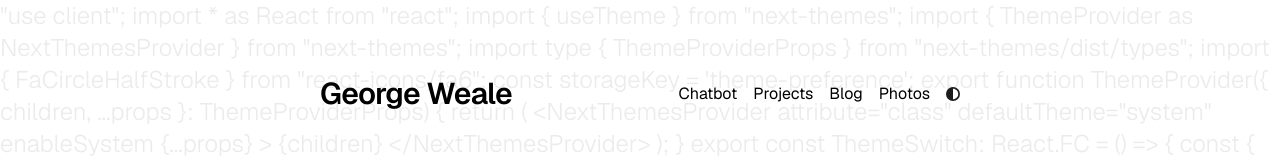
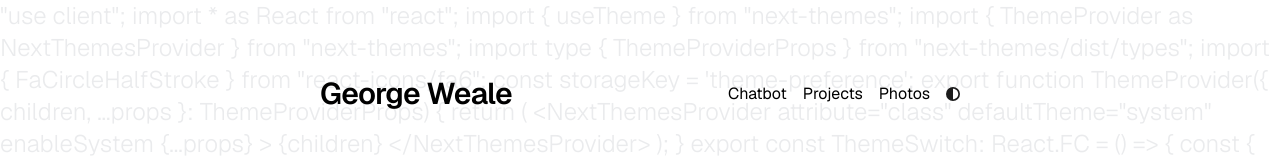
Before and after one commit to GWeale/georgeweale_port, a Next.js app: page / in a window 1280 px wide. Shown: the top 164 px of the page. Built offline with nearby package versions, Linux system fonts and the light colour scheme.

Commit message:
added nav bar

```diff
--- a/app/components/nav.tsx
+++ b/app/components/nav.tsx
@@ -5,7 +5,6 @@ import { metaData } from "../config";
 const navItems = {
   "/chatbot": { name: "Chatbot" },
   "/projects": { name: "Projects" },
-  "/blog": { name: "Blog" },
   "/photos": { name: "Photos" },
 };
 
```
